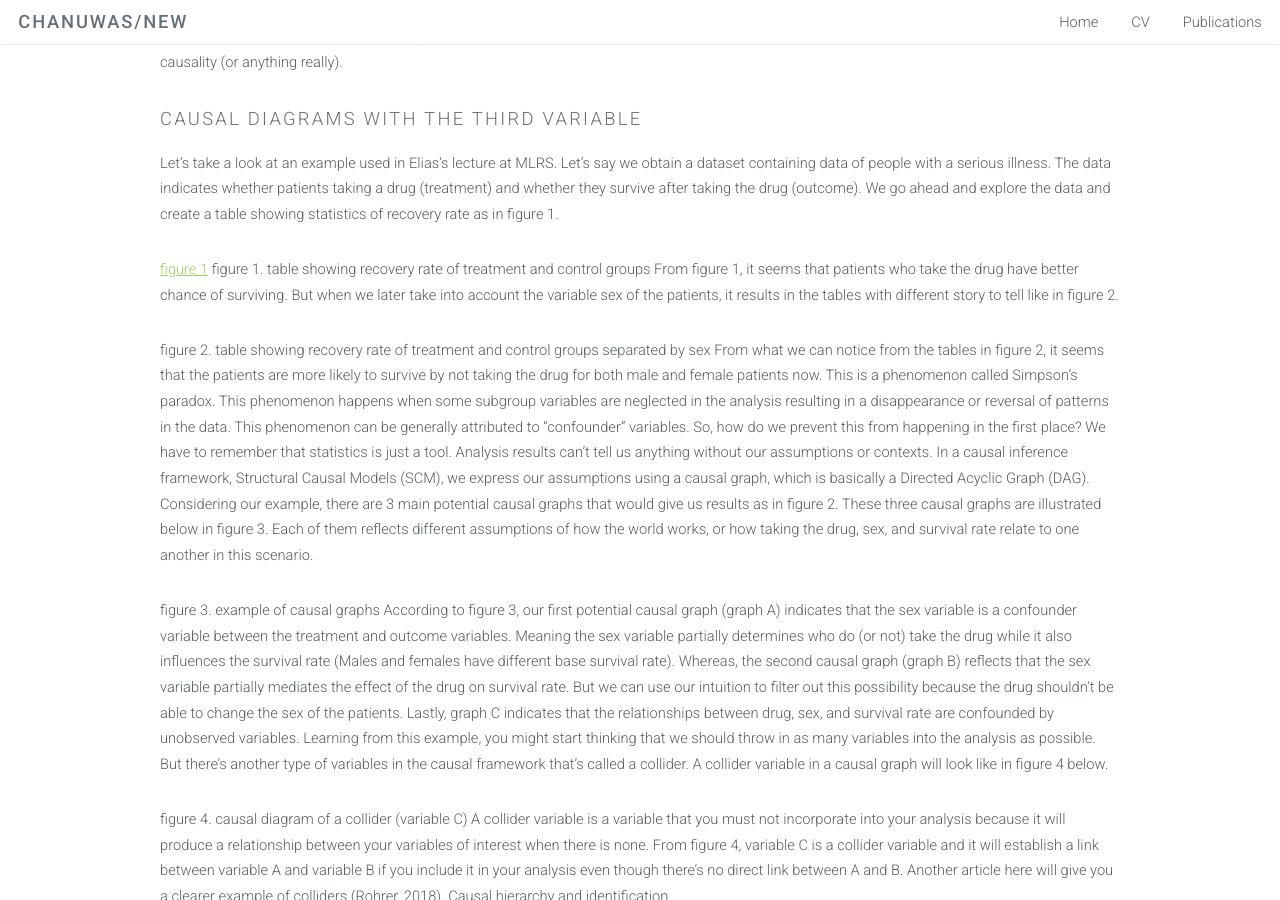
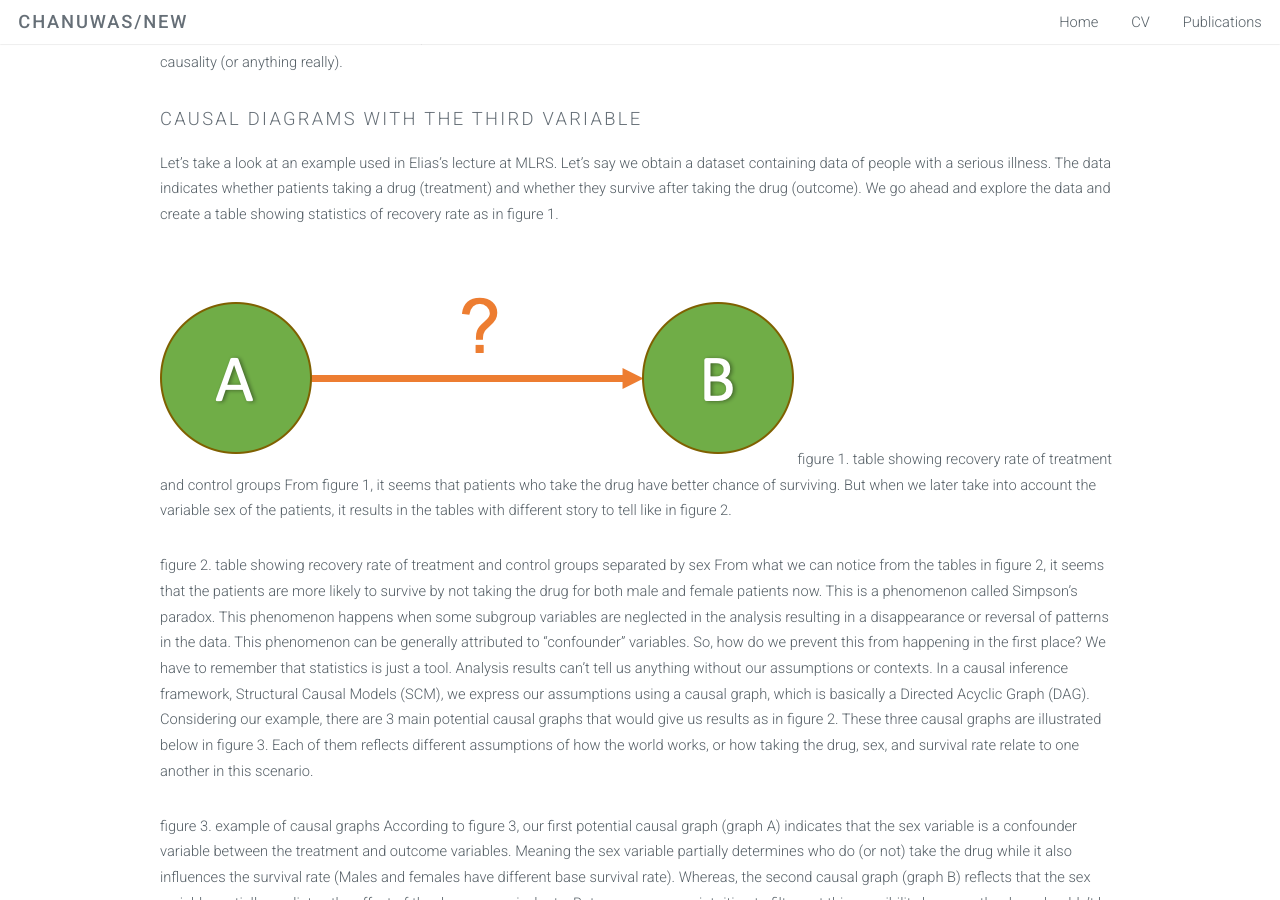
Before and after one commit to chasnew/chasnew.github.io, a Jekyll site: the page built from _posts/2019-09-01-ci101.markdown, in a window 1280 px wide and 900 px high, scrolled down 832 px. Built offline with Jekyll 4.4.1, drawn with Linux system fonts in a browser that asks for light colours.

Commit message:
fix image ref

```diff
--- a/_posts/2019-09-01-ci101.markdown
+++ b/_posts/2019-09-01-ci101.markdown
@@ -12,7 +12,7 @@ You’ve probably heard the catchphrase “correlation is not causation” befor
 ### Causal Diagrams with the third variable
 Let’s take a look at an example used in Elias’s lecture at MLRS. Let’s say we obtain a dataset containing data of people with a serious illness. The data indicates whether patients taking a drug (treatment) and whether they survive after taking the drug (outcome). We go ahead and explore the data and create a table showing statistics of recovery rate as in figure 1.
 
-[figure 1](/images/ci101/thumbnail.png)
+![figure 1](/images/ci101/thumbnail.png)
 figure 1. table showing recovery rate of treatment and control groups
 From figure 1, it seems that patients who take the drug have better chance of surviving. But when we later take into account the variable sex of the patients, it results in the tables with different story to tell like in figure 2.
 
```
